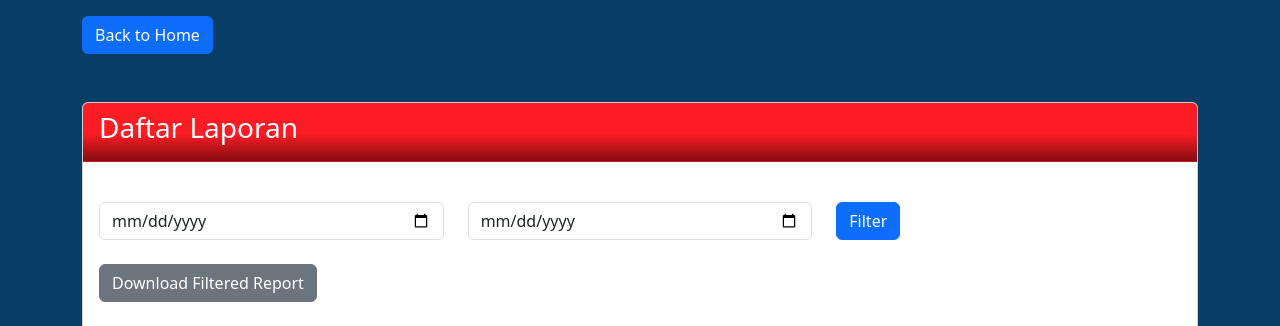
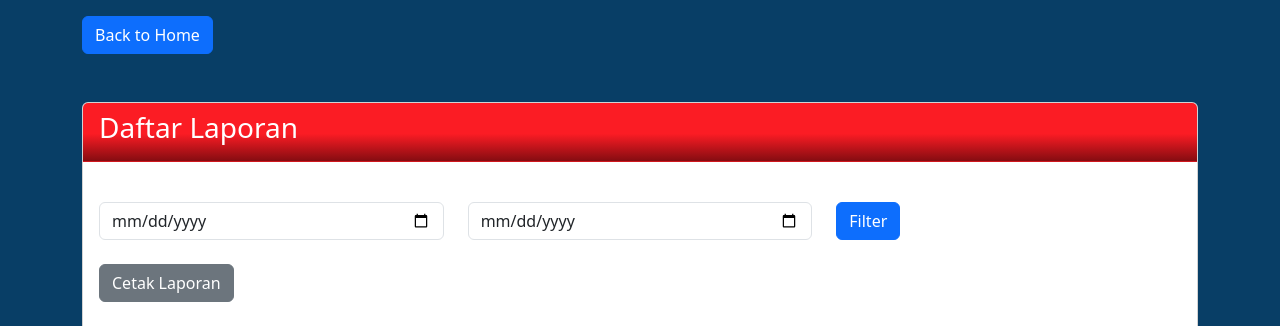
Before and after one commit to 0xfzz/Sistem-Trolling-Lapas, a Laravel app: page /report in a window 1280 px wide. Shown: the top 326 px of the page. Run offline with Laravel 12, Linux system fonts and the light colour scheme; a user stored in the database is signed in; data comes from the database, SQL or seed files in the repository; data that the repository does not hold is empty.

Commit message:
minor changes

```diff
--- a/resources/views/report/index.blade.php
+++ b/resources/views/report/index.blade.php
@@ -31,7 +31,7 @@
                 @csrf
                 <input type="hidden" name="start_date" value="{{ request('start_date') }}">
                 <input type="hidden" name="end_date" value="{{ request('end_date') }}">
-                <button type="submit" class="btn btn-secondary">Download Filtered Report</button>
+                <button type="submit" class="btn btn-secondary">Cetak Laporan</button>
             </form>
 
             @if(session('success'))
```
